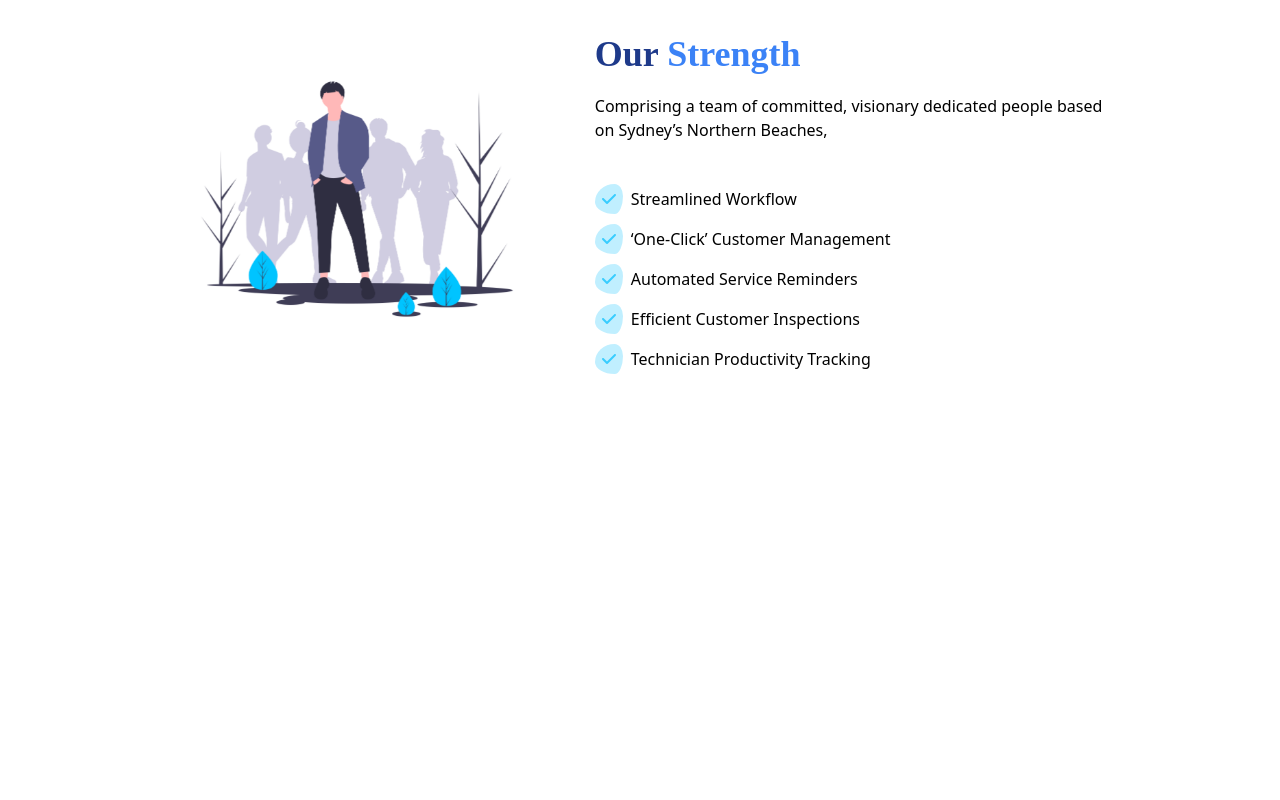
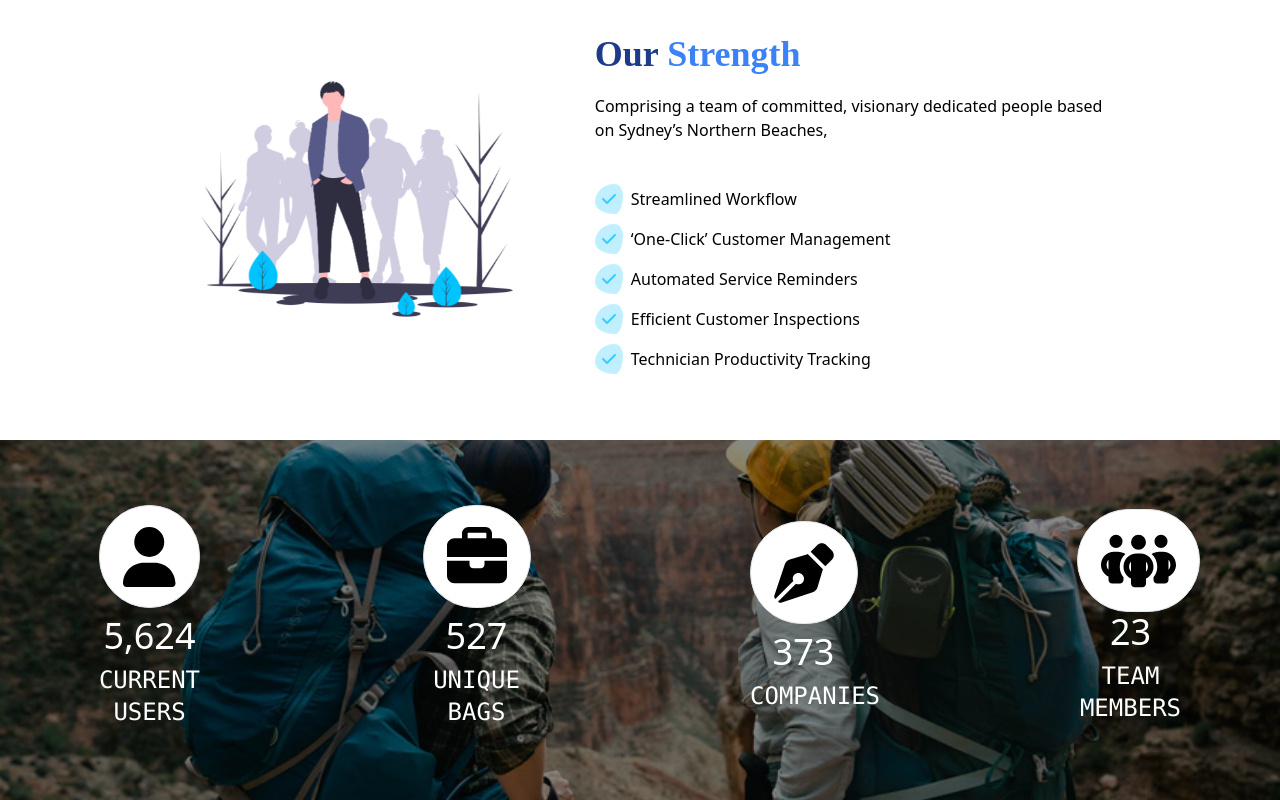
Before and after one commit to Shuvoghosh7/bagsq-client, a React (Create React App) app: page / in a window 1280 px wide. Shown: the part 1939-2739 px from the top of the page. Before the commit the page ends 2379 px from the top, so only its background shows below. Built offline with nearby package versions, Linux system fonts and the light colour scheme; no server answers.

Commit message:
counter section with react-countup pacages

```diff
--- a/package.json
+++ b/package.json
@@ -19,6 +19,7 @@
     "react-router-dom": "^6.4.3",
     "react-scripts": "5.0.1",
     "react-toastify": "^9.1.0",
+    "react-visibility-sensor": "^5.1.1",
     "swiper": "^8.4.4",
     "web-vitals": "^2.1.4"
   },
--- /dev/null
+++ b/src/Pages/Home/CountOurNumbers/CountOurNumbers.css
@@ -0,0 +1,45 @@
+.count-banner {
+    background-image: url(../../../Images/banner2.webp);
+    min-height: 45vh;
+    background-attachment: fixed;
+    background-position: center;
+    background-repeat: no-repeat;
+    background-size: cover;
+  }
+  .count-inside-banner {
+    background: rgba(0, 0, 0, 0.46);
+    width: 100%;
+    height: 45vh;
+    display: flex;
+    flex-direction: column;
+    justify-content: center;
+    align-items: center;
+  }
+  .count-inside-banner h1 {
+    color: rgb(232, 232, 232);
+    font-weight: 900;
+    text-transform: uppercase;
+    font-size: 50px;
+    text-align: center;
+  }
+  .count-inside-banner a {
+    background-color: #37caff;
+    padding: 5px 20px;
+    border-radius: 5px;
+    margin-top: 10px;
+    font-weight: 500;
+    color: rgb(61, 61, 61);
+  }
+  .inside-banner a:hover {
+    background-color: #00b3ff;
+  }
+
+  /* responsive for mobile phone */
+  @media screen and (max-width: 640px) {
+    .count-banner {
+      min-height: 70vh;
+    }
+    .count-inside-banner {
+      height: 70vh;
+    }
+  }
--- /dev/null
+++ b/src/Pages/Home/CountOurNumbers/CountOurNumbers.js
@@ -0,0 +1,90 @@
+import {
+    faBriefcase,
+    faPenNib,
+    faPeopleGroup,
+    faUser,
+} from "@fortawesome/free-solid-svg-icons";
+import { FontAwesomeIcon } from "@fortawesome/react-fontawesome";
+import React from "react";
+import CountUp from "react-countup";
+import VisibilitySensor from "react-visibility-sensor";
+import './CountOurNumbers.css'
+
+const CountOurNumbers = () => {
+    return (
+        <div className="count-banner-content">
+            <div className="count-banner">
+                <div className="count-inside-banner">
+                    <div className="grid grid-cols-2 gap-7 lg:grid-cols-4">
+                        <div className="lg:mx-24 text-white flex flex-col justify-center">
+                            <div className="text-6xl border py-5 mb-2 px-[1.45rem] rounded-full bg-white text-black hover:bg-transparent hover:text-white cursor-text mx-auto transition-all duration-200">
+                                <FontAwesomeIcon icon={faUser} />
+                            </div>
+                            <div className="text-center">
+                                <CountUp start={0} end={5628} duration={3}>
+                                    {({ countUpRef, start }) => (
+                                        <VisibilitySensor onChange={start} delayedCall>
+                                            <span className="text-4xl my-2" ref={countUpRef} />
+                                        </VisibilitySensor>
+                                    )}
+                                </CountUp>
+                                <p className="text-2xl my-2 uppercase font-mono">
+                                    current USERS
+                                </p>
+                            </div>
+                        </div>
+                        <div className="lg:mx-24 text-white flex flex-col justify-center">
+                            <div className="text-6xl border py-5 mb-2 px-[1.45rem] rounded-full bg-white text-black hover:bg-transparent hover:text-white cursor-text mx-auto transition-all duration-200">
+                                <FontAwesomeIcon icon={faBriefcase} />
+                            </div>
+                            <div className="text-center">
+                                <CountUp start={0} end={528} duration={3}>
+                                    {({ countUpRef, start }) => (
+                                        <VisibilitySensor onChange={start} delayedCall>
+                                            <span className="text-4xl my-2" ref={countUpRef} />
+                                        </VisibilitySensor>
+                                    )}
+                                </CountUp>
+                                <p className="text-2xl my-2 uppercase font-mono">Unique Bags</p>
+                            </div>
+                        </div>
+                        <div className="lg:mx-24 text-white flex flex-col justify-center">
+                            <div className="text-6xl border py-5 mb-2 px-[1.45rem] rounded-full bg-white text-black hover:bg-transparent hover:text-white cursor-text mx-auto transition-all duration-200">
+                                <FontAwesomeIcon icon={faPenNib} />
+                            </div>
+                            <div className="text-center">
+                                <CountUp start={0} end={374} duration={3}>
+                                    {({ countUpRef, start }) => (
+                                        <VisibilitySensor onChange={start} delayedCall>
+                                            <span className="text-4xl my-2" ref={countUpRef} />
+                                        </VisibilitySensor>
+                                    )}
+                                </CountUp>
+                                <p className="text-2xl my-2 uppercase font-mono">Companies</p>
+                            </div>
+                        </div>
+                        <div className="lg:mx-24 text-white flex flex-col justify-center">
+                            <div className="text-6xl border py-5 px-[1.45rem] rounded-full bg-white text-black hover:bg-transparent hover:text-white cursor-text mx-auto transition-all duration-200">
+                                <FontAwesomeIcon icon={faPeopleGroup} />
+                            </div>
+                            <div className="text-center">
+                                <CountUp start={0} end={23} duration={3}>
+                                    {({ countUpRef, start }) => (
+                                        <VisibilitySensor onChange={start} delayedCall>
+                                            <span className="text-4xl my-3" ref={countUpRef} />
+                                        </VisibilitySensor>
+                                    )}
+                                </CountUp>
+                                <p className="text-2xl my-2 uppercase font-mono">
+                                    Team members
+                                </p>
+                            </div>
+                        </div>
+                    </div>
+                </div>
+            </div>
+        </div>
+    );
+};
+
+export default CountOurNumbers;
--- a/src/Pages/Home/Home/Home.js
+++ b/src/Pages/Home/Home/Home.js
@@ -1,6 +1,7 @@
 import React from 'react';
 import Banner from '../Banner/Banner';
 import CorporateClient from '../CorporateClient/CorporateClient';
+import CountOurNumbers from '../CountOurNumbers/CountOurNumbers';
 import Faciliteis from '../Faciliteis/Faciliteis';
 import Strength from '../Strength/Strength';
 
@@ -11,6 +12,7 @@ const Home = () => {
             <Faciliteis/>
             <CorporateClient/>
             <Strength/>
+            <CountOurNumbers/>
         </div>
     );
 };
```
Also changed, not shown: 1 other file (tests, documents, lock files or other folders).
